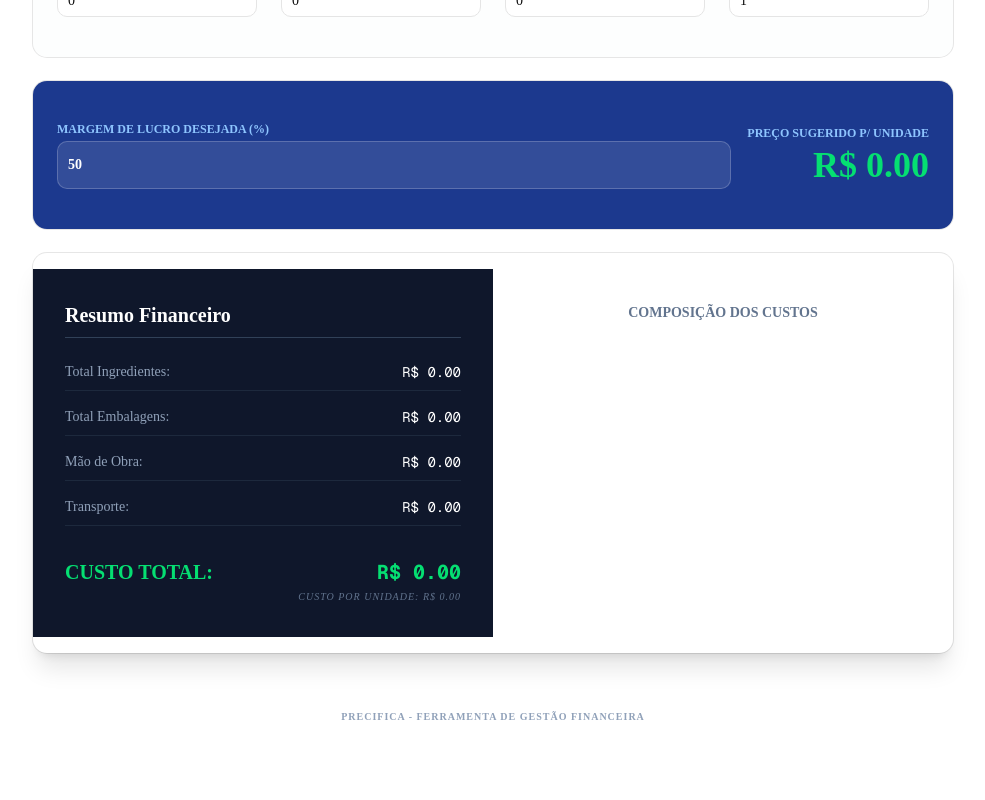
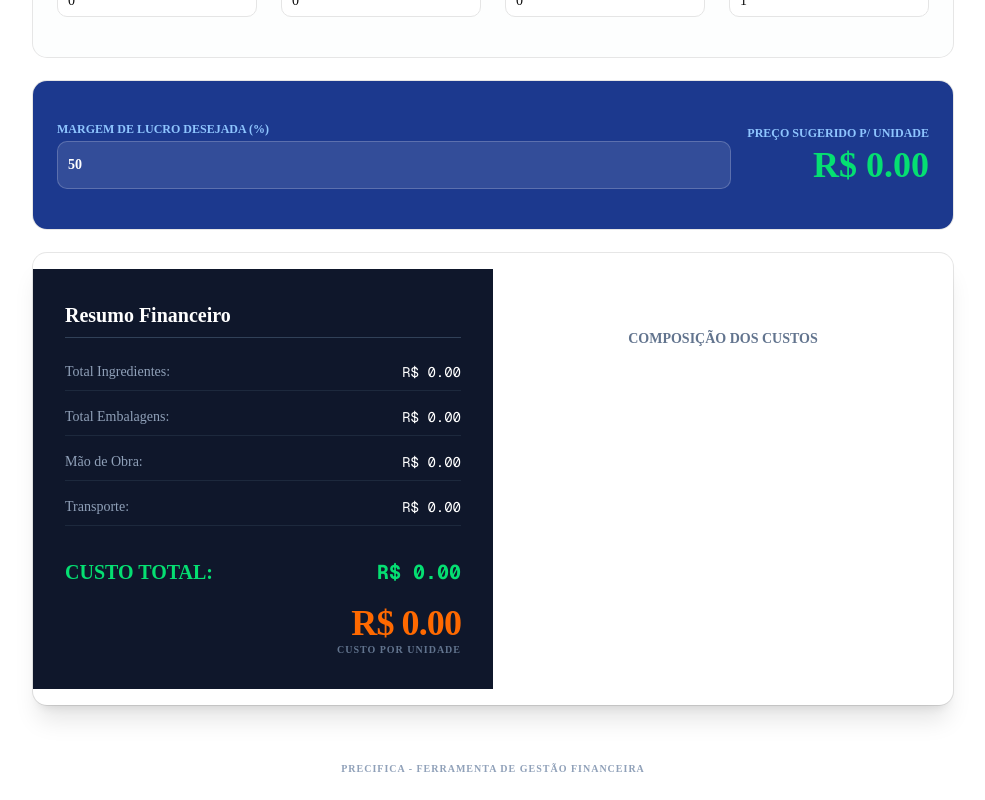
Before and after one commit to marloslc/Precificacao, a Next.js app: page / in a window 1280 px wide. Shown: the part 775-1575 px from the top of the page, without its empty margins (147-1132 px from the left). Before the commit the page ends 1523 px from the top, so only its background shows below. Built offline with nearby package versions, Linux system fonts and the light colour scheme.

Commit message:
Refactor financial summary layout and display cost per unit
Updated the financial summary section layout and added cost per unit display.

```diff
--- a/app/page.jsx
+++ b/app/page.jsx
@@ -215,27 +215,38 @@ export default function App() {
             <span className="text-slate-400">Transporte:</span>
             <span className="font-mono">R$ {Number(transporte).toFixed(2)}</span>
           </div>
-                <div className="pt-4">
-                  <div className="flex justify-between text-xl font-bold text-green-400">
+
+          {/* ÁREA ALTERADA ABAIXO */}
+          <div className="pt-4 text-right">
+            <div className="flex justify-between items-center text-[1.25rem] font-bold text-green-400 mb-2">
               <span>CUSTO TOTAL:</span>
               <span className="font-mono">R$ {custoTotal.toFixed(2)}</span>
             </div>
-                  <p className="text-[10px] text-slate-500 mt-1 uppercase tracking-widest text-right italic">Custo por unidade: R$ {custoUnitario.toFixed(2)}</p>
+            <div className="mt-4">
+              <p className="text-orange-500 text-4xl font-black uppercase tracking-tight">
+                R$ {custoUnitario.toFixed(2)}
+              </p>
+              <p className="text-slate-500 text-[10px] font-bold uppercase tracking-widest">
+                Custo por unidade
+              </p>
             </div>
+          </div>
+          {/* FIM DA ÁREA ALTERADA */}
+
         </div>
       </div>
 
       <div className="p-8 flex flex-col items-center justify-center">
         <h3 className="text-sm font-bold uppercase text-slate-500 mb-6">Composição dos Custos</h3>
         <div className="w-full h-64">
-                <ResponsiveContainer width="100%" height="100%">
+          <ResponsiveContainer width="100%" height="100% text-slate-900">
             <PieChart>
               <Pie data={dadosGrafico} dataKey="value" nameKey="name" outerRadius={80} stroke="none">
                 {dadosGrafico.map((entry, index) => (
                   <Cell key={`cell-${index}`} fill={COLORS[index % COLORS.length]} />
                 ))}
               </Pie>
-                    <Tooltip contentStyle={{borderRadius: '8px', border: 'none', boxShadow: '0 4px 6px -1px rgb(0 0 0 / 0.1)'}} />
+              <Tooltip contentStyle={{borderRadius: '8px', border: 'none', boxShadow: '0 4px 6px -1px rgb(0 0 0 / 0.1)', color: '#000'}} />
               <Legend iconType="circle" wrapperStyle={{paddingTop: '20px', fontSize: '12px'}} />
             </PieChart>
           </ResponsiveContainer>
```
Lines whose indentation alone changed are shown as unchanged.
